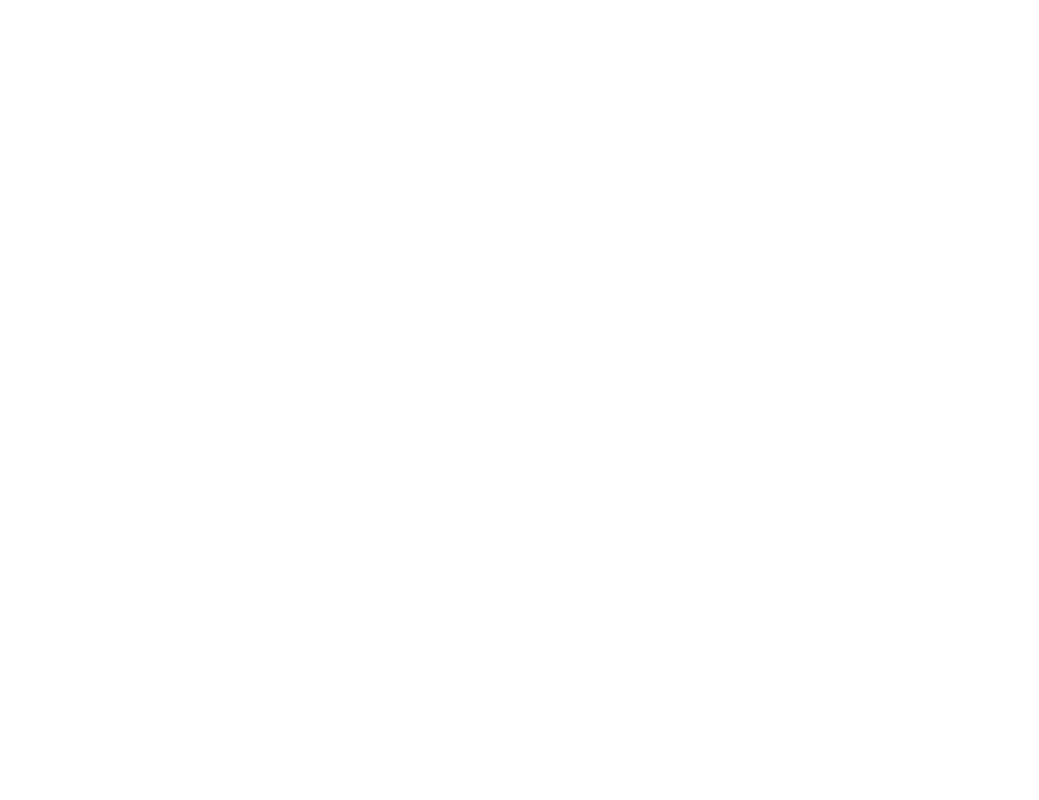
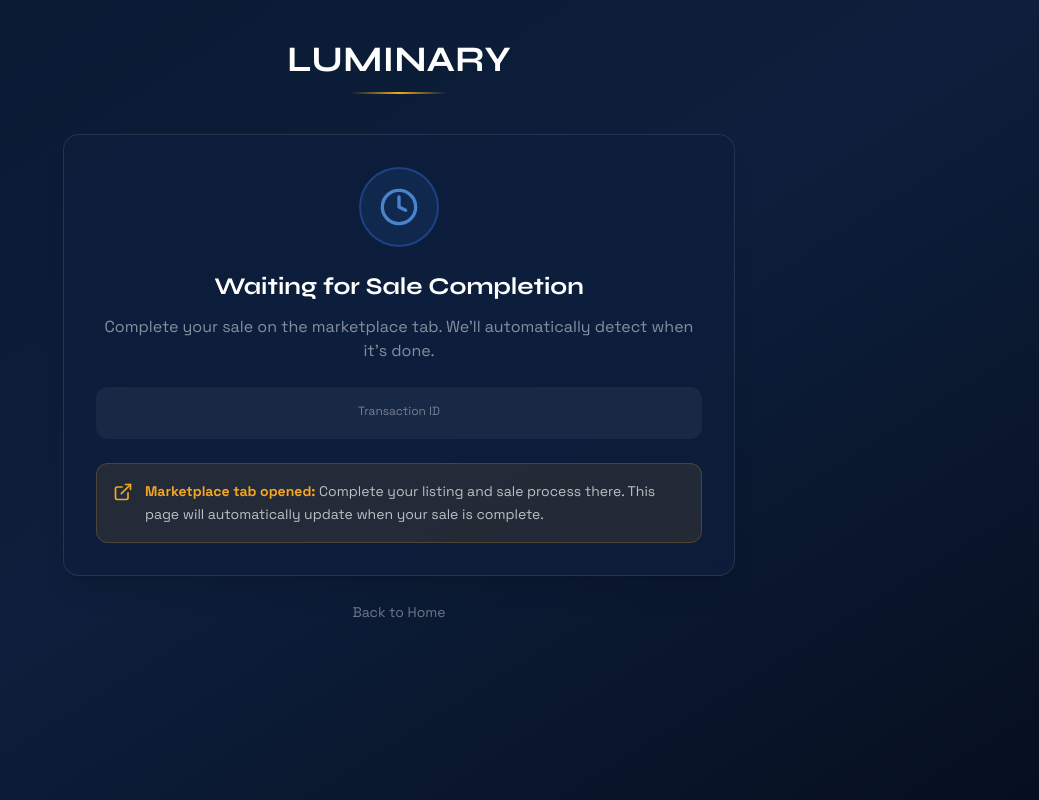
Before and after one commit to nehasirsat/ResaleMarketplace, a React (Vite) app: page /sale-status in a window 1280 px wide. Before the commit this address had no page. Shown: the whole page, without its empty margins (241-1280 px from the left). Built offline with nearby package versions, Linux system fonts and the light colour scheme.

Commit message:
open new tab for the marketplace

```diff
--- a/src/App.tsx
+++ b/src/App.tsx
@@ -8,6 +8,7 @@ import CreateAccount from "@/pages/CreateAccount";
 import ItemListing from "@/pages/ItemListing";
 import SaleConfirmation from "@/pages/SaleConfirmation";
 import GiftCardScreen from "@/pages/GiftCardScreen";
+import SaleStatus from "@/pages/SaleStatus";
 
 function App() {
   return (
@@ -22,6 +23,7 @@ function App() {
         <Routes>
           <Route path="/" element={<ProductPage />} />
           <Route path="/redirect" element={<RedirectScreen />} />
+          <Route path="/sale-status" element={<SaleStatus />} />
           <Route path="/marketplace-login" element={<MarketplaceLogin />} />
           <Route path="/create-account" element={<CreateAccount />} />
           <Route path="/list-item" element={<ItemListing />} />
--- a/src/pages/RedirectScreen.tsx
+++ b/src/pages/RedirectScreen.tsx
@@ -60,8 +60,12 @@ export default function RedirectScreen() {
       if (timeoutRef.current) clearTimeout(timeoutRef.current);
       const t = setTimeout(() => {
         setCurrentStep(3);
-        // Navigate to marketplace login with URL parameters
-        navigate(`/marketplace-login?${urlParams.toString()}`);
+        // Open marketplace in new tab
+        const marketplaceUrl = `/marketplace-login?${urlParams.toString()}`;
+        window.open(marketplaceUrl, '_blank');
+
+        // Navigate to status page on brand site
+        navigate(`/sale-status?corr_id=${corrId}`);
       }, 400);
       return () => clearTimeout(t);
     }
--- a/src/pages/SaleConfirmation.tsx
+++ b/src/pages/SaleConfirmation.tsx
@@ -27,6 +27,16 @@ export default function SaleConfirmation() {
     setCurrentStep(5);
     const t = setTimeout(() => setVisible(true), 50);
     const step4T = setTimeout(() => setStep4Done(true), 2000);
+
+    // Notify brand site that sale is complete (for cross-tab communication)
+    if (window.opener) {
+      window.opener.postMessage({
+        type: 'SALE_COMPLETED',
+        corrId: corrId,
+        netProceeds: net
+      }, window.location.origin);
+    }
+
     return () => {
       clearTimeout(t);
       clearTimeout(step4T);
--- /dev/null
+++ b/src/pages/SaleStatus.tsx
@@ -0,0 +1,161 @@
+import React, { useState, useEffect } from "react";
+import { useNavigate } from "react-router-dom";
+import { useResale } from "@/context/ResaleContext";
+import { CheckCircle2, Clock, ExternalLink } from "lucide-react";
+
+export default function SaleStatus() {
+  const navigate = useNavigate();
+  const { setCurrentStep, giftCardData } = useResale();
+  const [checking, setChecking] = useState(true);
+  const [saleCompleted, setSaleCompleted] = useState(false);
+
+  // Get corr_id from URL
+  const searchParams = new URLSearchParams(window.location.search);
+  const corrId = searchParams.get('corr_id');
+
+  useEffect(() => {
+    setCurrentStep(3);
+  }, []);
+
+  // Poll for sale completion (simulated - in real app, this would check backend)
+  useEffect(() => {
+    // Listen for messages from marketplace tab
+    const handleMessage = (event: MessageEvent) => {
+      // Verify origin for security
+      if (event.origin !== window.location.origin) return;
+
+      if (event.data.type === 'SALE_COMPLETED' && event.data.corrId === corrId) {
+        setSaleCompleted(true);
+        setChecking(false);
+      }
+    };
+
+    window.addEventListener('message', handleMessage);
+
+    // Fallback: Poll backend for sale status
+    const pollInterval = setInterval(() => {
+      // In a real app, you would make an API call to check the status by corr_id
+      // const response = await fetch(`/api/sale-status/${corrId}`);
+      // const data = await response.json();
+      // if (data.completed) {
+      //   setSaleCompleted(true);
+      //   setChecking(false);
+      //   clearInterval(pollInterval);
+      // }
+    }, 3000); // Check every 3 seconds
+
+    return () => {
+      window.removeEventListener('message', handleMessage);
+      clearInterval(pollInterval);
+    };
+  }, [corrId]);
+
+  function handleViewGiftCard() {
+    // In production, fetch gift card data by corr_id before navigating
+    navigate("/giftcard");
+  }
+
+  return (
+    <div className="min-h-screen bg-[#0A1931]">
+      {/* Background */}
+      <div className="fixed inset-0 bg-gradient-to-br from-[#0A1931] via-[#0d1f3c] to-[#060f1f] pointer-events-none" />
+
+      <div className="relative z-10 pt-10 pb-16 px-4 sm:px-6 lg:px-8">
+        <div className="max-w-2xl mx-auto">
+
+          {/* Header */}
+          <div className="text-center mb-10">
+            <h1
+              className="text-3xl sm:text-4xl font-bold text-white mb-3"
+              style={{ fontFamily: "'Syne', sans-serif" }}
+            >
+              LUMINARY
+            </h1>
+            <div className="mt-2 h-[2px] w-24 bg-gradient-to-r from-transparent via-[#F5A623] to-transparent mx-auto mb-8" />
+          </div>
+
+          {/* Status Card */}
+          <div className="bg-[#0d1f3c]/80 border border-white/10 rounded-2xl p-8 shadow-xl text-center">
+
+            {checking && !saleCompleted && (
+              <>
+                <div className="inline-flex items-center justify-center w-20 h-20 rounded-full bg-blue-500/10 border-2 border-blue-500/30 mb-6">
+                  <Clock className="w-10 h-10 text-blue-400 animate-pulse" />
+                </div>
+                <h2
+                  className="text-2xl font-bold text-white mb-3"
+                  style={{ fontFamily: "'Syne', sans-serif" }}
+                >
+                  Waiting for Sale Completion
+                </h2>
+                <p className="text-white/50 text-base mb-6">
+                  Complete your sale on the marketplace tab. We'll automatically detect when it's done.
+                </p>
+
+                {/* Correlation ID */}
+                <div className="bg-white/5 rounded-xl p-4 mb-6">
+                  <div className="text-white/40 text-xs mb-1">Transaction ID</div>
+                  <div
+                    className="text-white text-sm font-semibold"
+                    style={{ fontFamily: "'JetBrains Mono', monospace" }}
+                  >
+                    {corrId}
+                  </div>
+                </div>
+
+                {/* Instructions */}
+                <div className="bg-[#F5A623]/10 border border-[#F5A623]/20 rounded-xl p-4 text-left">
+                  <div className="flex items-start gap-3">
+                    <ExternalLink className="w-5 h-5 text-[#F5A623] mt-0.5 flex-shrink-0" />
+                    <div>
+                      <p className="text-sm text-white/70 leading-relaxed">
+                        <strong className="text-[#F5A623]">Marketplace tab opened:</strong> Complete your listing and sale process there. This page will automatically update when your sale is complete.
+                      </p>
+                    </div>
+                  </div>
+                </div>
+              </>
+            )}
+
+            {saleCompleted && (
+              <>
+                <div className="inline-flex items-center justify-center w-20 h-20 rounded-full bg-green-500/10 border-2 border-green-500/30 mb-6 animate-bounce">
+                  <CheckCircle2 className="w-10 h-10 text-green-400" />
+                </div>
+                <h2
+                  className="text-2xl font-bold text-white mb-3"
+                  style={{ fontFamily: "'Syne', sans-serif" }}
+                >
+                  Sale Completed!
+                </h2>
+                <p className="text-white/50 text-base mb-6">
+                  Your item has been sold successfully. Your gift card is ready!
+                </p>
+
+                <button
+                  onClick={handleViewGiftCard}
+                  className="w-full flex items-center justify-center gap-2 bg-[#F5A623] hover:bg-[#e8961a] rounded-xl py-4 text-[#0A1931] font-bold text-lg transition-all duration-200 shadow-lg shadow-[#F5A623]/20"
+                  style={{ fontFamily: "'Space Grotesk', sans-serif" }}
+                >
+                  View Gift Card
+                </button>
+              </>
+            )}
+
+          </div>
+
+          {/* Back to Home */}
+          <div className="text-center mt-6">
+            <button
+              onClick={() => navigate("/")}
+              className="text-white/40 hover:text-white/70 text-sm transition"
+            >
+              Back to Home
+            </button>
+          </div>
+
+        </div>
+      </div>
+    </div>
+  );
+}
```
